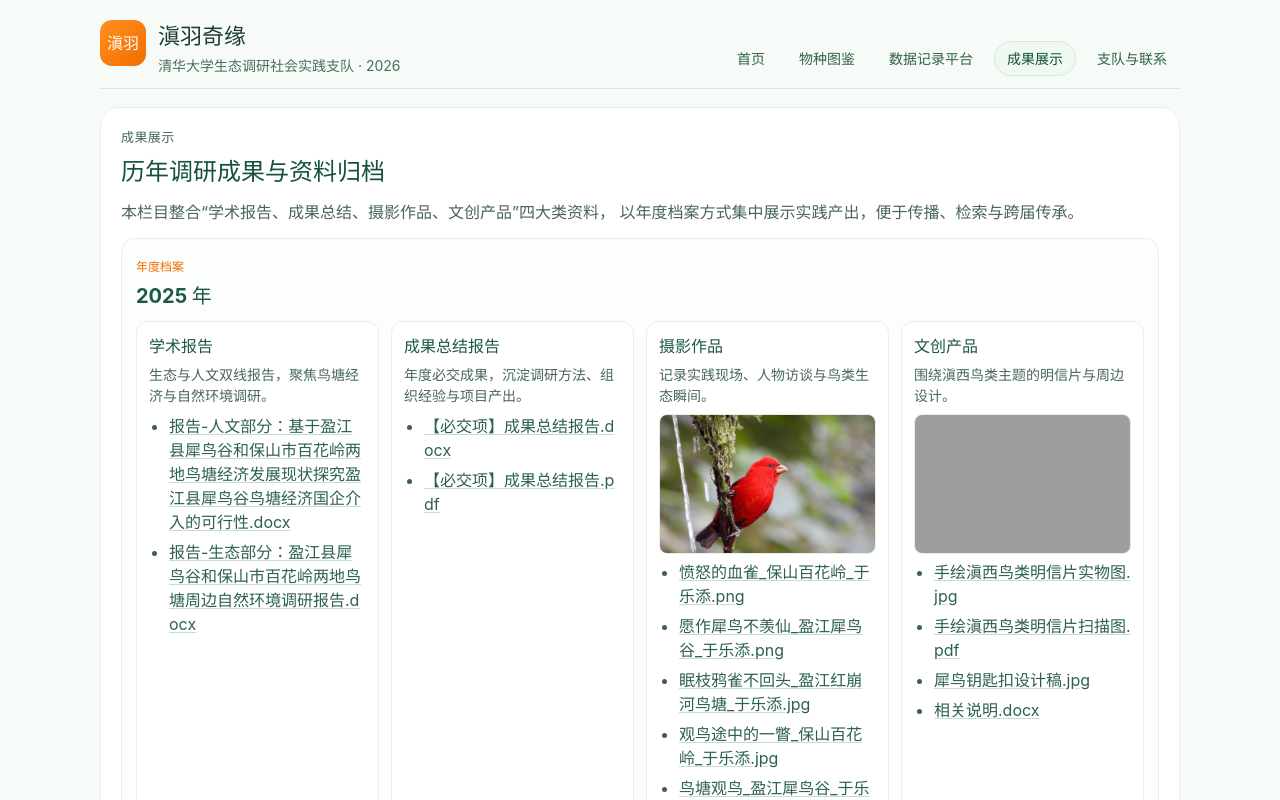
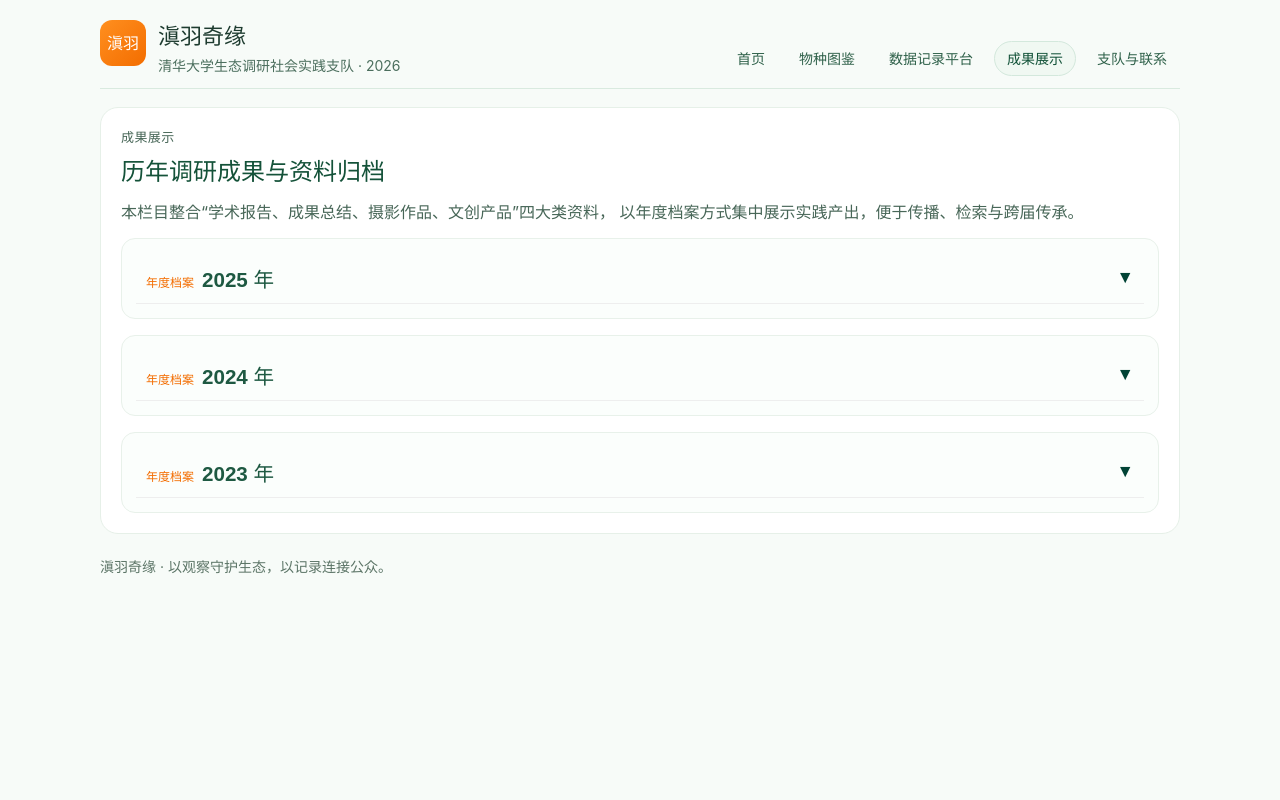
Before and after one commit to zf-li23/tsinghua-dyqy, a React (Vite) app: page /tsinghua-dyqy/showcase in a window 1280 px wide. Shown: the top 800 px of the page. Built offline with nearby package versions, Linux system fonts and the light colour scheme; grey boxes are pictures that could not be loaded.

Commit message:
feat(ui): add accordian on ReportsPage to fold yearly achievements

```diff
--- a/src/pages/ReportsPage.tsx
+++ b/src/pages/ReportsPage.tsx
@@ -1,3 +1,4 @@
+import { useState } from 'react'
 import { yearlyArchives } from '../data/yearlyArchives'
 
 const imagePattern = /\.(png|jpg|jpeg|gif|webp)$/i
@@ -21,26 +22,24 @@ const getPreview = (files: string[]): string | null => {
   return matched ? toAssetUrl(matched) : null
 }
 
-export function ReportsPage() {
+
+function YearBlock({ yearItem }: { yearItem: any }) {
+  const [isOpen, setIsOpen] = useState(false); // Default to open or closed? Let's say false except for recent. Or just false.
+
   return (
-    <section className="card page-article">
-      <p className="kicker">成果展示</p>
-      <h2>历年调研成果与资料归档</h2>
-      <p>
-        本栏目整合“学术报告、成果总结、摄影作品、文创产品”四大类资料，
-        以年度档案方式集中展示实践产出，便于传播、检索与跨届传承。
-      </p>
+    <section className="archive-year">
+      <button className="accordion-btn" onClick={() => setIsOpen(!isOpen)}>
+        <div>
+          <span className="tag" style={{ marginRight: 8 }}>年度档案</span>
+          <h3 style={{ display: 'inline', margin: 0 }}>{yearItem.year} 年</h3>
+        </div>
+        <span className={`accordion-icon ${isOpen ? 'open' : ''}`}>▼</span>
+      </button>
 
-      <div className="archive-years">
-        {yearlyArchives.map((yearItem) => (
-          <section key={yearItem.year} className="archive-year">
-            <header>
-              <span className="tag">年度档案</span>
-              <h3>{yearItem.year} 年</h3>
-            </header>
-
+      {isOpen && (
+        <div className="accordion-content">
           <div className="archive-grid">
-              {yearItem.categories.map((category) => {
+            {yearItem.categories.map((category: any) => {
               const preview = getPreview(category.files)
 
               return (
@@ -58,7 +57,7 @@ export function ReportsPage() {
                   )}
 
                   <ul className="archive-file-list">
-                      {category.files.map((file) => (
+                    {category.files.map((file: string) => (
                       <li key={file}>
                         <a href={toAssetUrl(file)} target="_blank" rel="noreferrer">
                           {getFileName(file)}
@@ -70,7 +69,25 @@ export function ReportsPage() {
               )
             })}
           </div>
+        </div>
+      )}
     </section>
+  )
+}
+
+export function ReportsPage() {
+  return (
+    <section className="card page-article">
+      <p className="kicker">成果展示</p>
+      <h2>历年调研成果与资料归档</h2>
+      <p>
+        本栏目整合“学术报告、成果总结、摄影作品、文创产品”四大类资料，
+        以年度档案方式集中展示实践产出，便于传播、检索与跨届传承。
+      </p>
+
+      <div className="archive-years">
+        {yearlyArchives.map((yearItem) => (
+          <YearBlock key={yearItem.year} yearItem={yearItem} />
         ))}
       </div>
     </section>
```
Lines whose indentation alone changed are shown as unchanged.
